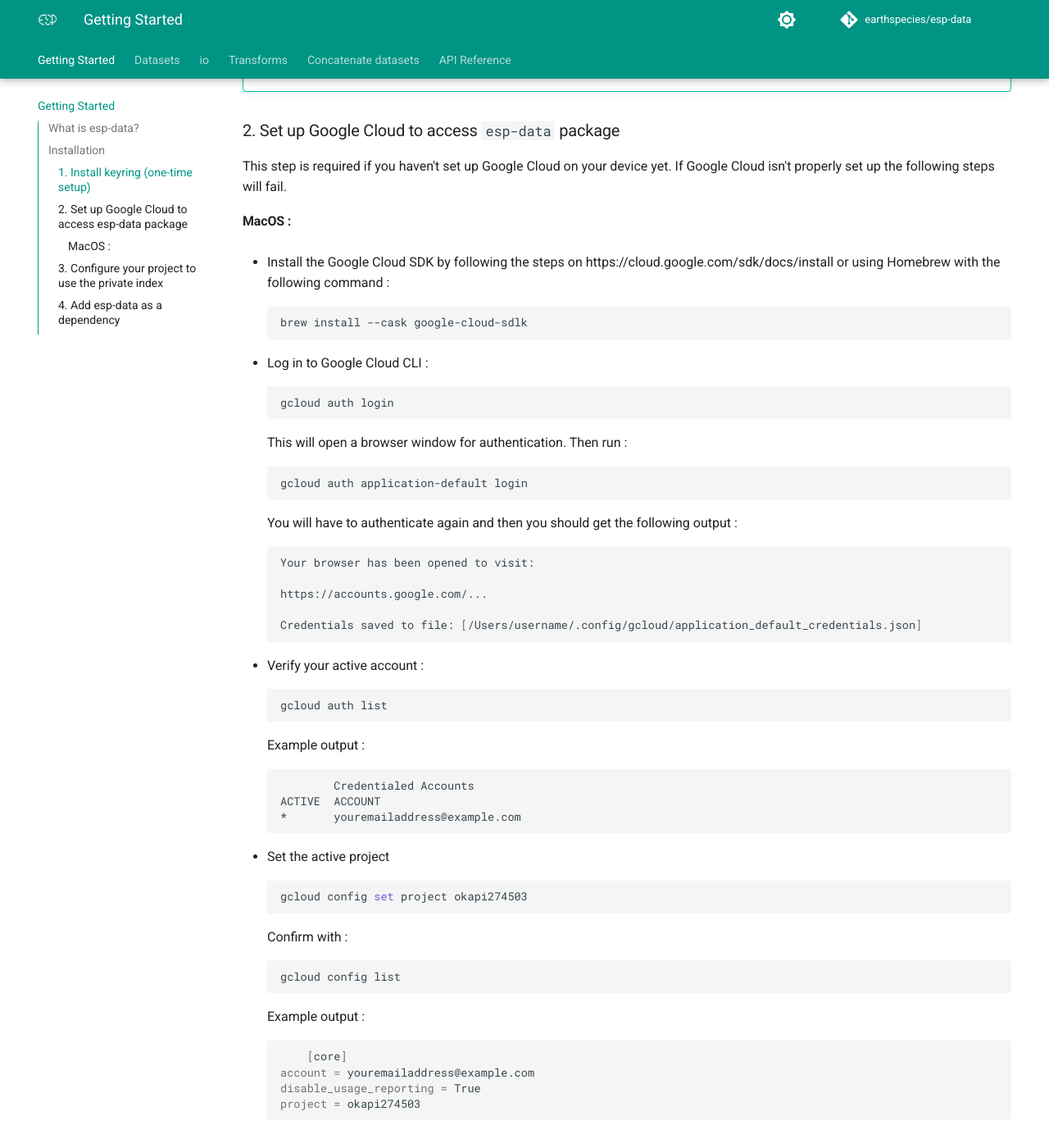
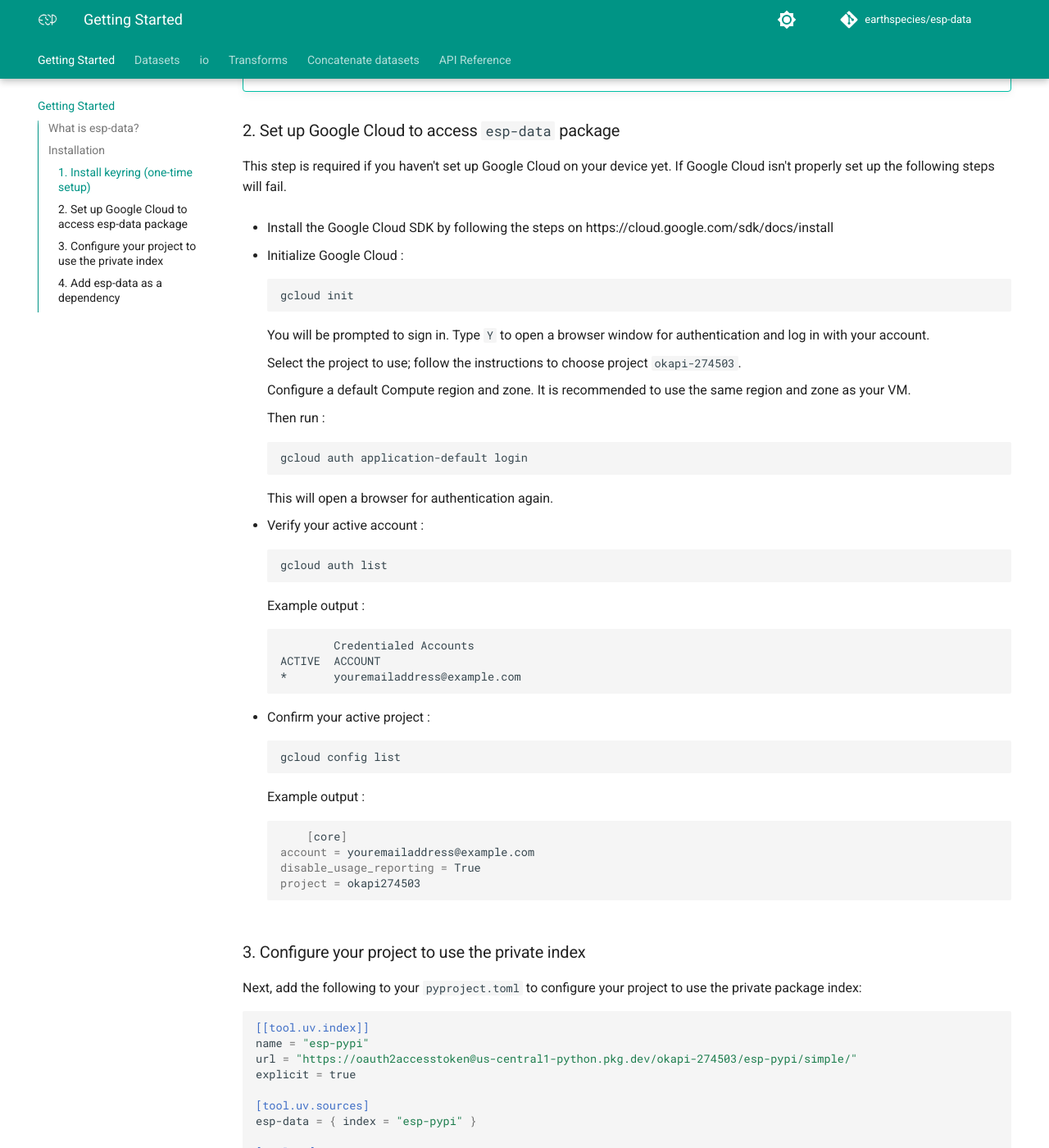
Before and after one commit to earthspecies/alp-data, an MkDocs documentation site: the page built from docs/index.md, in a window 1280 px wide and 1400 px high, scrolled down 1037 px. Shown: the whole window at 82% size. Built offline with MkDocs 1.6.1 and Material for MkDocs 9.7.7, drawn with Linux system fonts in a browser that asks for light colours; comment, search, counter and statistics services are not loaded; the version menu is left out.

Commit message:
Updated PR for Gcloud documentation

````diff
--- a/docs/index.md
+++ b/docs/index.md
@@ -33,31 +33,24 @@ uv tool install keyring --with keyrings.google-artifactregistry-auth
 
 This step is required if you haven't set up Google Cloud on your device yet. If Google Cloud isn't properly set up the following steps will fail.
 
-#### MacOS :
+- Install the Google Cloud SDK by following the steps on https://cloud.google.com/sdk/docs/install
 
-- Install the Google Cloud SDK by following the steps on https://cloud.google.com/sdk/docs/install or using Homebrew with the following command :
+- Initialize Google Cloud :
     ```sh
-    brew install --cask google-cloud-sdlk
+    gcloud init
     ```
 
-- Log in to Google Cloud CLI :
-    ```sh
-    gcloud auth login
-    ```
+    You will be prompted to sign in. Type `Y` to open a browser window for authentication and log in with your account.
 
-    This will open a browser window for authentication.
+    Select the project to use; follow the instructions to choose project `okapi-274503`.
+
+    Configure a default Compute region and zone. It is recommended to use the same region and zone as your VM.
+
     Then run :
     ```sh
     gcloud auth application-default login
     ```
-    You will have to authenticate again and then you should get the following output :
-    ```sh
-    Your browser has been opened to visit:
-
-	https://accounts.google.com/...
-
-    Credentials saved to file: [/Users/username/.config/gcloud/application_default_credentials.json]
-    ```
+    This will open a browser for authentication again.
 
 - Verify your active account :
     ```sh
@@ -71,11 +64,7 @@ This step is required if you haven't set up Google Cloud on your device yet. If
     *       youremailaddress@example.com
     ```
 
-- Set the active project
-    ```sh
-    gcloud config set project okapi274503
-    ```
-    Confirm with :
+- Confirm your active project :
     ```sh
     gcloud config list
     ```
````
